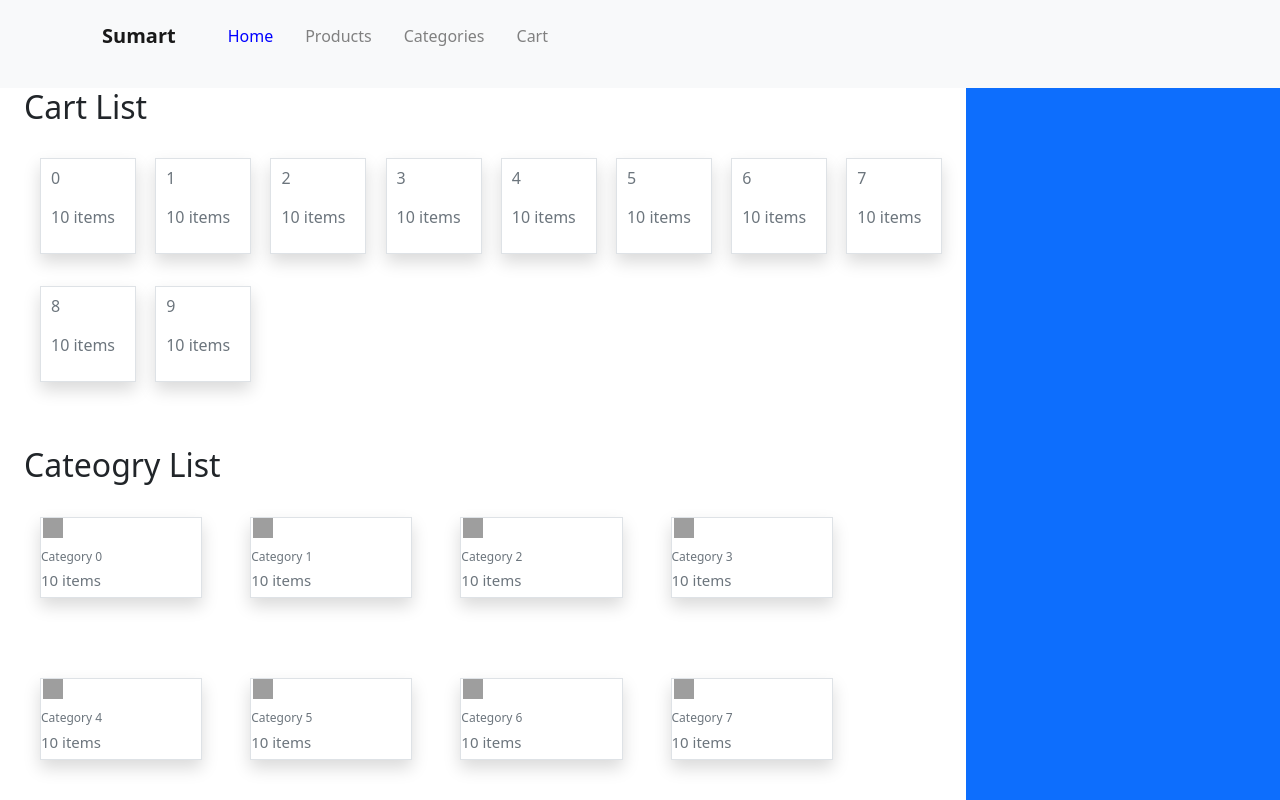
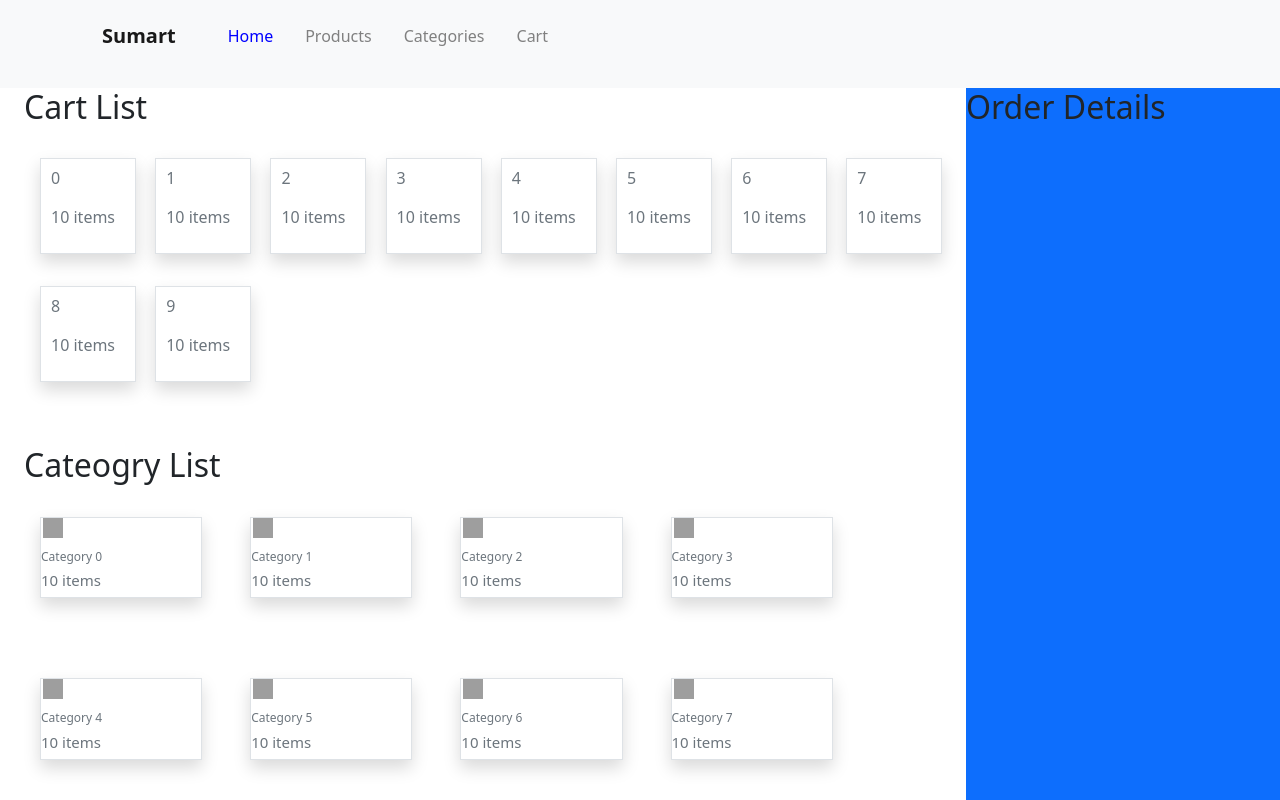
Before and after one commit to Maiiakal/supermarket-pos-system, a React (Create React App) app: page / in a window 1280 px wide. Shown: the top 800 px of the page. Built offline with nearby package versions, Linux system fonts and the light colour scheme; grey boxes are pictures that could not be loaded.

Commit message:
Update Cart.jsx

```diff
--- a/src/features/cart/components/Cart.jsx
+++ b/src/features/cart/components/Cart.jsx
@@ -1,16 +1,18 @@
 import { List } from '../../list/components/List'
 import { Row, Col } from 'react-bootstrap'
+import { Form } from 'formik'
+import FormGroup from 'react-bootstrap'
+
+function OrderDetail() {
+  return (
+    <div className="bg-primary h-100">
+      <h2>Order Details</h2>
 
 
-
-function CartLayout() {
-  return (
-    <div className="bg-primary h-100">
 
     </div>
   )
 }
-
 
 export function Cart() {
   return (
@@ -21,7 +23,7 @@ export function Cart() {
         </Col>
 
         <Col className="px-0" md={3}>
-          <CartLayout />
+          <OrderDetail />
         </Col>
       </Row>
     </>
```
